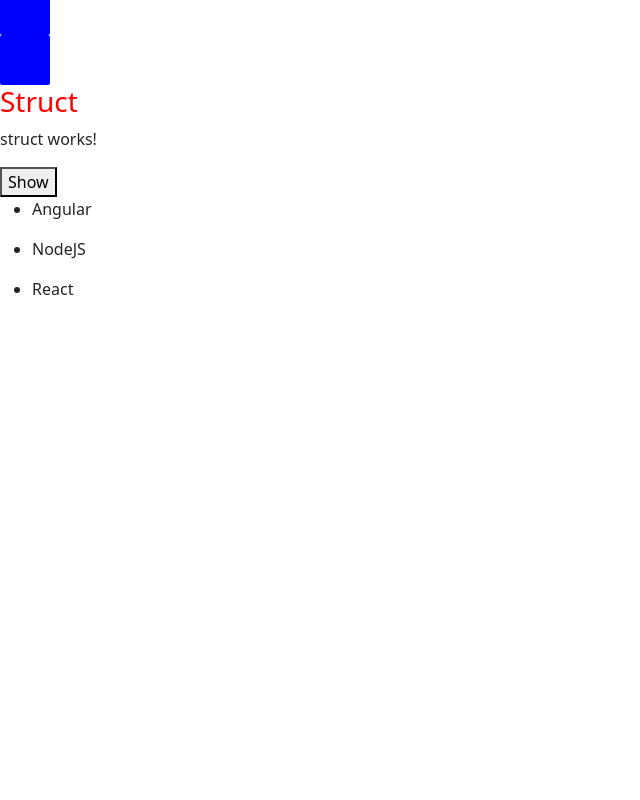
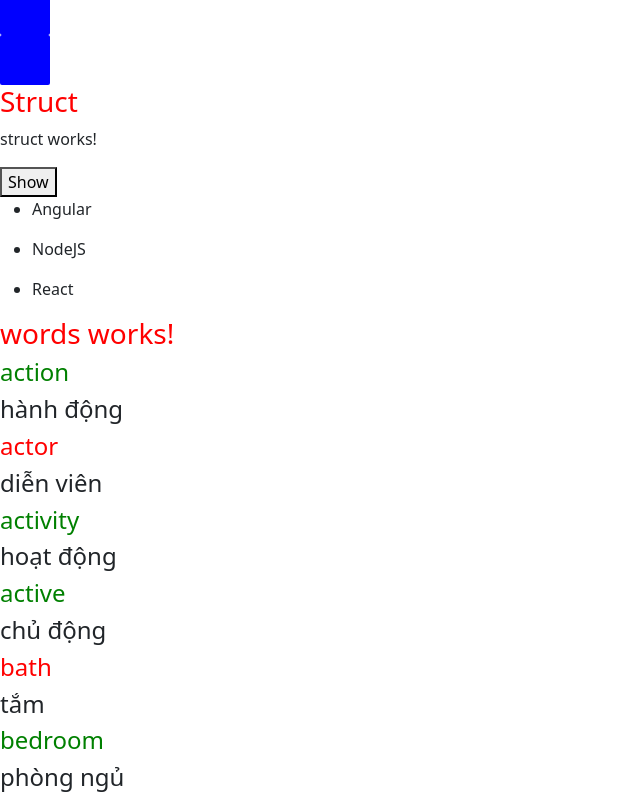
Before and after one commit to AlbertHoang/AngularLearning, an Angular app: page / in a window 1280 px wide. Shown: the part 624-1424 px from the top of the page, without its empty margins (0-640 px from the left). Before the commit the page ends 941 px from the top, so only its background shows below. Built offline with nearby package versions, Linux system fonts and the light colour scheme.

Commit message:
ngFor with array of objects

```diff
--- a/src/app/app.component.html
+++ b/src/app/app.component.html
@@ -1,3 +1,4 @@
 <app-word></app-word>
 <app-user-form></app-user-form>
 <app-struct></app-struct>
+<app-words></app-words>
--- a/src/app/app.module.ts
+++ b/src/app/app.module.ts
@@ -7,13 +7,15 @@
 import { UserFormComponent } from './user-form/user-form.component';
 import { FormsModule } from '@angular/forms';
 import { StructComponent } from './struct/struct.component';
+import { WordsComponent } from './words/words.component';
 
 @NgModule({
   declarations: [
     AppComponent,
     WordComponent,
     UserFormComponent,
-    StructComponent
+    StructComponent,
+    WordsComponent
   ],
   imports: [
     BrowserModule,
--- /dev/null
+++ b/src/app/words/words.component.html
@@ -0,0 +1,7 @@
+<h3 [style.color]="'red'">words works!</h3>
+<div *ngFor="let word of arrWords">
+    <h4 [ngStyle]="{color: word.memorized ? 'green' : 'red'}">
+        {{word.en}}
+    </h4>
+    <h4>{{word.vn}}</h4>
+</div>
--- /dev/null
+++ b/src/app/words/words.component.ts
@@ -0,0 +1,20 @@
+import { Component, OnInit } from '@angular/core';
+
+@Component({
+  selector: 'app-words',
+  templateUrl: './words.component.html',
+  styleUrls: ['./words.component.css'],
+})
+export class WordsComponent implements OnInit {
+  arrWords = [
+    { id: 1, en: 'action', vn: 'hành động', memorized: true },
+    { id: 2, en: 'actor', vn: 'diễn viên', memorized: false },
+    { id: 3, en: 'activity', vn: 'hoạt động', memorized: true },
+    { id: 4, en: 'active', vn: 'chủ động', memorized: true },
+    { id: 5, en: 'bath', vn: 'tắm', memorized: false },
+    { id: 6, en: 'bedroom', vn: 'phòng ngủ', memorized: true },
+  ];
+  constructor() {}
+
+  ngOnInit(): void {}
+}
```
Also changed, not shown: src/app/words/words.component.css (added), 1 other file (tests, documents, lock files or other folders).
